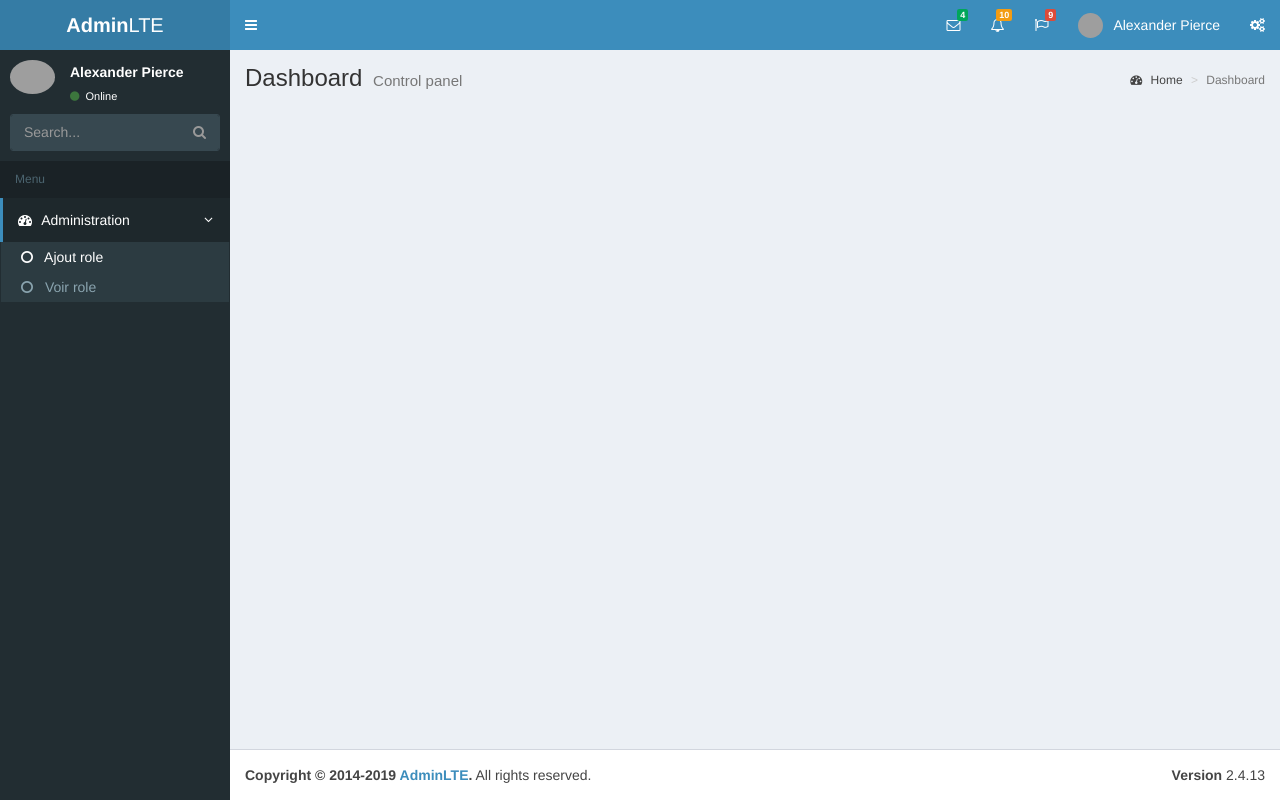
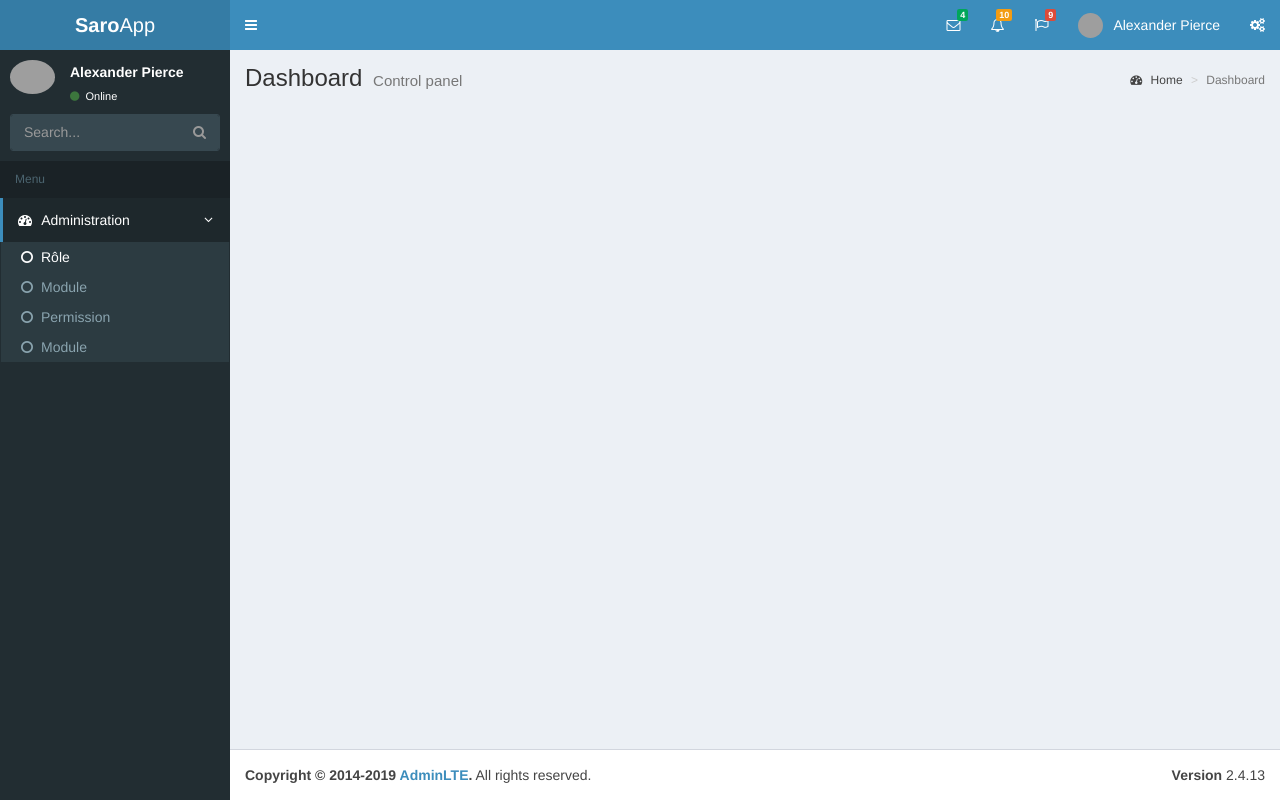
Before and after one commit to Komche/sgi, a PHP site: page /ccfn/view/template.php in a window 1280 px wide. Run offline with PHP 8.4, Linux system fonts and the light colour scheme; the template is opened without the code that fills it, so the values that code supplies are empty; some libraries are stand-ins or nearby versions; grey boxes are pictures that could not be loaded.

Commit message:
refactor de rôles

```diff
--- a/index.php
+++ b/index.php
@@ -7,7 +7,7 @@ if (isset($_SESSION['messages'])) {
 
 if (!empty($_GET['action'])) {
     extract($_GET);
-    if ($action=='addRole') {
+    if ($action=='role') {
         if (!empty($_POST)) {
             $data = $_POST;
             $res = addRoles($data);
@@ -16,8 +16,8 @@ if (!empty($_GET['action'])) {
                 $_SESSION['messages'] = $res;
             }
         }
-        require_once("view/addRoleView.php");
+        require_once("view/roleView.php");
     }
 }else {
-    require_once("view/addRoleView.php");
+    require_once("view/roleView.php");
 }
--- a/view/template.php
+++ b/view/template.php
@@ -45,9 +45,9 @@
     <!-- Logo -->
     <a href="index2.html" class="logo">
       <!-- mini logo for sidebar mini 50x50 pixels -->
-      <span class="logo-mini"><b>A</b>LT</span>
+      <span class="logo-mini"><b>S</b>App</span>
       <!-- logo for regular state and mobile devices -->
-      <span class="logo-lg"><b>Admin</b>LTE</span>
+      <span class="logo-lg"><b>Saro</b>App</span>
     </a>
     <!-- Header Navbar: style can be found in header.less -->
     <nav class="navbar navbar-static-top">
@@ -341,8 +341,10 @@
             </span>
           </a>
           <ul class="treeview-menu">
-            <li class="active"><a href="index.php?action=addRole"><i class="fa fa-circle-o"></i> Ajout role</a></li>
-            <li><a href="index.php?action=showRole"><i class="fa fa-circle-o"></i> Voir role</a></li>
+            <li class="active"><a href="index.php?action=role"><i class="fa fa-circle-o"></i>Rôle</a></li>
+            <li><a href="index.php?action=module"><i class="fa fa-circle-o"></i>Module</a></li>
+            <li><a href="index.php?action=showRole"><i class="fa fa-circle-o"></i>Permission</a></li>
+            <li><a href="index.php?action=showRole"><i class="fa fa-circle-o"></i>Module</a></li>
           </ul>
         </li>
         <!--<li class="treeview">
```
Also changed, not shown: view/roleView.php (renamed from view/addRoleView.php).
